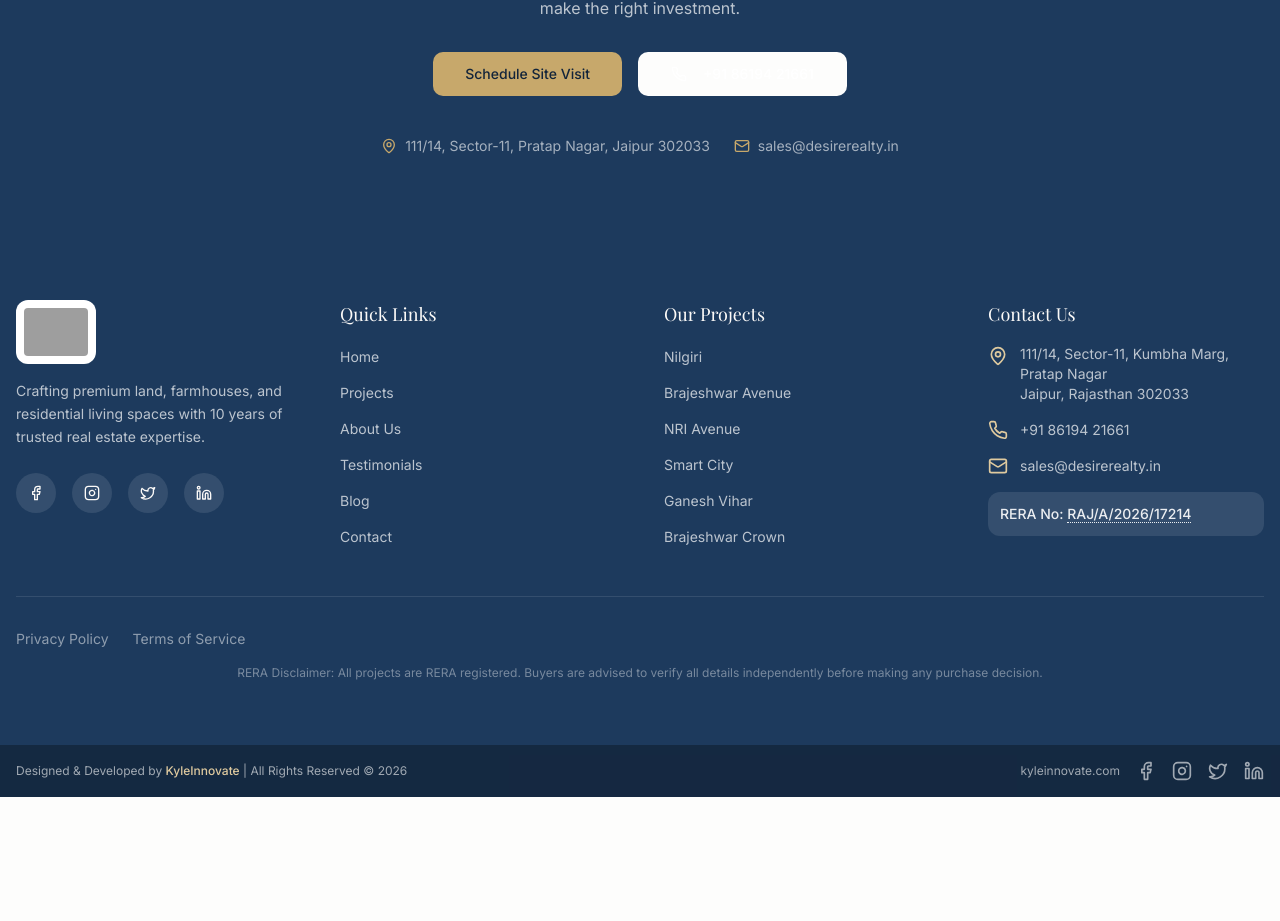
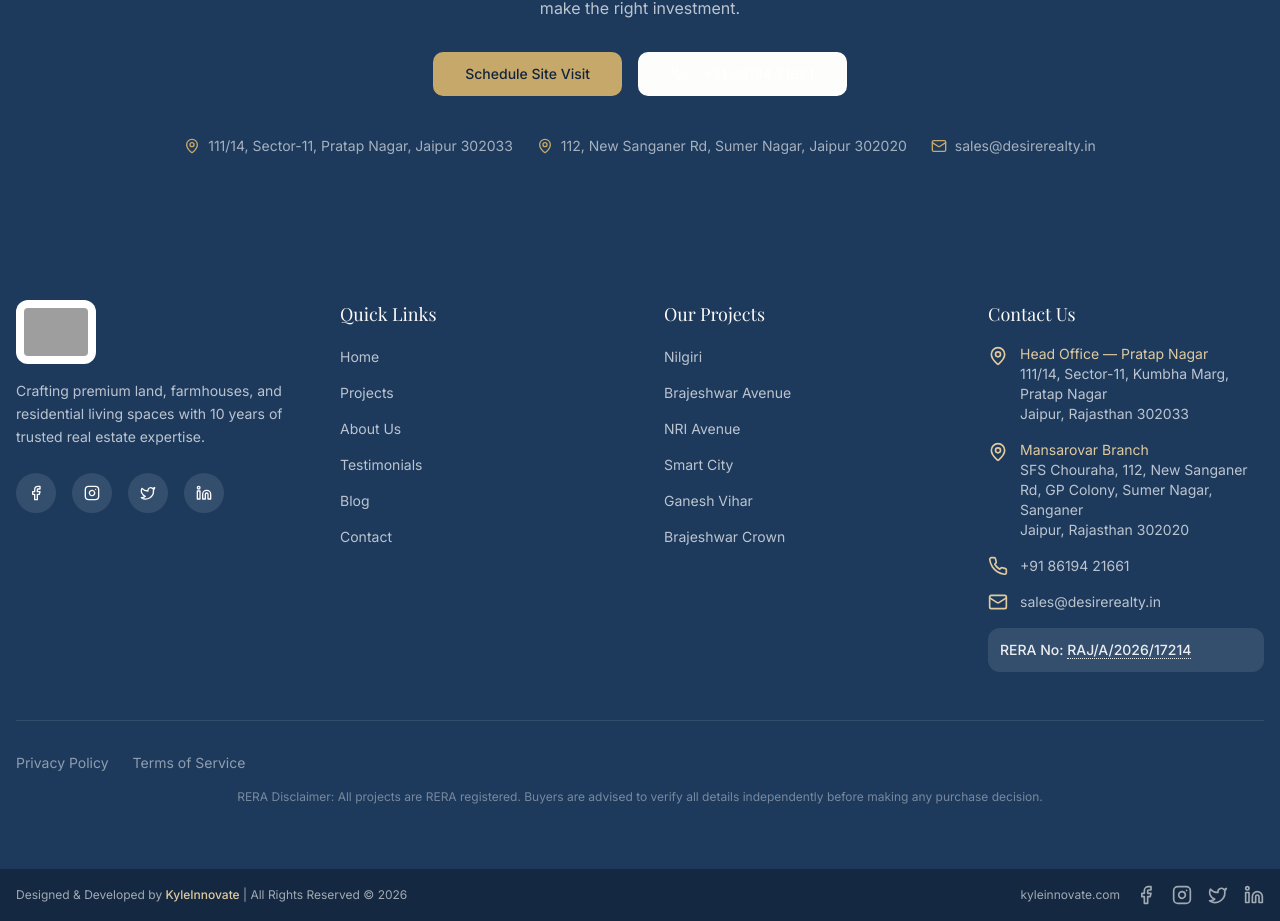
Before and after one commit to honeyakshat999/desire, a React (Vite) app: page /about in a window 1280 px wide. Shown: the part 2294-3215 px from the top of the page. Before the commit the page ends 3091 px from the top, so only its background shows below. Built offline with nearby package versions, Linux system fonts and the light colour scheme; grey boxes are pictures that could not be loaded.

Commit message:
added new branch

```diff
--- a/index.html
+++ b/index.html
@@ -84,7 +84,9 @@
         { "@type": "Place", "name": "Vaishali Nagar, Jaipur" },
         { "@type": "Place", "name": "Jagatpura, Jaipur" },
         { "@type": "Place", "name": "Chaksu, Jaipur" },
-        { "@type": "Place", "name": "200 FT Road, Jaipur" }
+        { "@type": "Place", "name": "200 FT Road, Jaipur" },
+        { "@type": "Place", "name": "Mansarovar, Jaipur" },
+        { "@type": "Place", "name": "Sanganer, Jaipur" }
       ],
       "identifier": {
         "@type": "PropertyValue",
@@ -96,6 +98,42 @@
         "https://www.instagram.com/desire__realty/",
         "https://linkedin.com/company/desirerealty",
         "https://twitter.com/desirerealty"
+      ]
+    }
+    </script>
+
+    <!-- Mansarovar Branch (LocalBusiness) Schema -->
+    <script type="application/ld+json">
+    {
+      "@context": "https://schema.org",
+      "@type": ["RealEstateAgent", "LocalBusiness"],
+      "@id": "https://desirerealty.in/#business-mansarovar",
+      "name": "Desire Realty — Mansarovar Branch",
+      "url": "https://desirerealty.in",
+      "telephone": "+91-86194-21661",
+      "email": "sales@desirerealty.in",
+      "image": "https://desirerealty.in/og-image.jpg",
+      "branchOf": { "@id": "https://desirerealty.in/#business" },
+      "address": {
+        "@type": "PostalAddress",
+        "streetAddress": "SFS Chouraha, 112, New Sanganer Rd, GP Colony, Sumer Nagar, Sanganer",
+        "addressLocality": "Jaipur",
+        "addressRegion": "Rajasthan",
+        "postalCode": "302020",
+        "addressCountry": "IN"
+      },
+      "geo": {
+        "@type": "GeoCoordinates",
+        "latitude": "26.840555",
+        "longitude": "75.766388"
+      },
+      "openingHoursSpecification": [
+        {
+          "@type": "OpeningHoursSpecification",
+          "dayOfWeek": ["Monday","Tuesday","Wednesday","Thursday","Friday","Saturday"],
+          "opens": "09:00",
+          "closes": "18:00"
+        }
       ]
     }
     </script>
--- a/src/components/ContactSection.tsx
+++ b/src/components/ContactSection.tsx
@@ -2,6 +2,7 @@ import { motion } from "framer-motion";
 import { Phone, Mail, MapPin, MessageCircle } from "lucide-react";
 import { ReraLink } from "@/components/ReraLink";
 import { Button } from "@/components/ui/button";
+import { branches } from "@/data/branches";
 import EnquiryForm from "./EnquiryForm";
 
 const ContactSection = () => {
@@ -63,21 +64,23 @@ const ContactSection = () => {
                 </div>
               </div>
 
-              <div className="flex items-start gap-4">
+              {branches.map((branch) => (
+                <div key={branch.id} className="flex items-start gap-4">
                   <div className="w-12 h-12 bg-accent/10 rounded-lg flex items-center justify-center flex-shrink-0">
                     <MapPin className="h-5 w-5 text-accent" />
                   </div>
                   <div>
                     <h3 className="font-medium text-foreground mb-1">
-                    Visit Our Office
+                      {branch.label}
                     </h3>
                     <p className="text-muted-foreground">
-                    111/14, Sector-11, Kumbha Marg, Pratap Nagar
+                      {branch.street}
                       <br />
-                    Jaipur, Rajasthan 302033
+                      {branch.cityLine}
                     </p>
                   </div>
                 </div>
+              ))}
 
               <div className="mt-4 p-3 bg-accent/10 rounded-lg">
                 <p className="text-sm font-medium text-foreground">
@@ -101,18 +104,25 @@ const ContactSection = () => {
               Chat on WhatsApp
             </Button>
 
-            {/* Map */}
-            <div className="mt-8 rounded-xl overflow-hidden shadow-lg h-64">
+            {/* Maps */}
+            <div className="mt-8 space-y-4">
+              {branches.map((branch) => (
+                <div
+                  key={branch.id}
+                  className="rounded-xl overflow-hidden shadow-lg h-56"
+                >
                   <iframe
-                src="https://www.google.com/maps/embed?pb=!1m18!1m12!1m3!1d3561.2018440606857!2d75.82188627511756!3d26.801700964853058!2m3!1f0!2f0!3f0!3m2!1i1024!2i768!4f13.1!3m3!1m2!1s0x396dc9940991979f%3A0x20c215a9012762a4!2s143%2F111%2C%20Sector%2011%20Rd%2C%20Kumbha%20Marg%2C%20Sanganer%2C%20Sector%2011%2C%20Pratap%20Nagar%2C%20Jaipur%2C%20Rajasthan%20302033!5e0!3m2!1sen!2sin!4v1768761364202!5m2!1sen!2sin"
+                    src={branch.mapUrl}
                     width="100%"
                     height="100%"
                     style={{ border: 0 }}
                     allowFullScreen
                     loading="lazy"
                     referrerPolicy="no-referrer-when-downgrade"
-                title="Office Location"
+                    title={`${branch.label} Location`}
                   />
+                </div>
+              ))}
             </div>
           </motion.div>
 
--- a/src/components/Footer.tsx
+++ b/src/components/Footer.tsx
@@ -9,6 +9,7 @@ import {
   Linkedin,
   Twitter,
 } from "lucide-react";
+import { branches } from "@/data/branches";
 const logo = "https://res.cloudinary.com/ddnjyktnc/image/upload/f_auto,q_auto/v1771482819/Desire-Realty-website-images/src/assets/logo.jpg";
 
 const Footer = () => {
@@ -169,14 +170,17 @@ const Footer = () => {
           <div>
             <h3 className="font-serif text-lg mb-4">Contact Us</h3>
             <ul className="space-y-4">
-              <li className="flex items-start gap-3">
-                <MapPin className="h-5 w-5 text-gold-light flex-shrink-0 mt-0.5" />
-                <span className="text-white/70 text-sm">
-                  111/14, Sector-11, Kumbha Marg, Pratap Nagar
-                  <br />
-                  Jaipur, Rajasthan 302033
-                </span>
-              </li>
+              {branches.map((branch) => (
+                <li key={branch.id} className="flex items-start gap-3">
+                  <MapPin className="h-5 w-5 text-gold-light flex-shrink-0 mt-0.5" />
+                  <span className="text-white/70 text-sm">
+                    <span className="block text-gold-light">{branch.label}</span>
+                    {branch.street}
+                    <br />
+                    {branch.cityLine}
+                  </span>
+                </li>
+              ))}
               <li className="flex items-center gap-3">
                 <Phone className="h-5 w-5 text-gold-light" />
                 <a
--- /dev/null
+++ b/src/data/branches.ts
@@ -0,0 +1,34 @@
+export interface Branch {
+  id: string;
+  /** Heading shown above the address block. */
+  label: string;
+  /** Street line, rendered above the city line. */
+  street: string;
+  /** City, state and PIN, e.g. "Jaipur, Rajasthan 302033". */
+  cityLine: string;
+  /** Compact one-line variant for tight layouts like the About CTA strip. */
+  shortAddress: string;
+  /** Google Maps embed src consumed directly as an iframe src. */
+  mapUrl: string;
+}
+
+export const branches: Branch[] = [
+  {
+    id: "pratap-nagar",
+    label: "Head Office — Pratap Nagar",
+    street: "111/14, Sector-11, Kumbha Marg, Pratap Nagar",
+    cityLine: "Jaipur, Rajasthan 302033",
+    shortAddress: "111/14, Sector-11, Pratap Nagar, Jaipur 302033",
+    mapUrl:
+      "https://www.google.com/maps/embed?pb=!1m18!1m12!1m3!1d3561.2018440606857!2d75.82188627511756!3d26.801700964853058!2m3!1f0!2f0!3f0!3m2!1i1024!2i768!4f13.1!3m3!1m2!1s0x396dc9940991979f%3A0x20c215a9012762a4!2s143%2F111%2C%20Sector%2011%20Rd%2C%20Kumbha%20Marg%2C%20Sanganer%2C%20Sector%2011%2C%20Pratap%20Nagar%2C%20Jaipur%2C%20Rajasthan%20302033!5e0!3m2!1sen!2sin!4v1768761364202!5m2!1sen!2sin",
+  },
+  {
+    id: "mansarovar",
+    label: "Mansarovar Branch",
+    street: "SFS Chouraha, 112, New Sanganer Rd, GP Colony, Sumer Nagar, Sanganer",
+    cityLine: "Jaipur, Rajasthan 302020",
+    shortAddress: "112, New Sanganer Rd, Sumer Nagar, Jaipur 302020",
+    mapUrl:
+      "https://www.google.com/maps/embed?pb=!1m18!1m12!1m3!1d889.9952627519158!2d75.76638812851918!3d26.84055499516005!2m3!1f0!2f0!3f0!3m2!1i1024!2i768!4f13.1!3m3!1m2!1s0x396db50075df05a3%3A0x1aa384208bbce9be!2sDDR%20GROUP%20(DREAM%20DWELL%20REALITY)!5e0!3m2!1sen!2sin!4v1786299266406!5m2!1sen!2sin",
+  },
+];
--- a/src/pages/About.tsx
+++ b/src/pages/About.tsx
@@ -21,6 +21,7 @@ import {
   Target,
   Eye,
 } from "lucide-react";
+import { branches } from "@/data/branches";
 
 const stats = [
   { icon: Clock, value: "10+", label: "Years of Excellence", description: "Building trust since 2015" },
@@ -283,11 +284,13 @@ const About = () => {
                 +91 86194 21661
               </Button>
             </div>
-            <div className="mt-10 flex flex-col sm:flex-row items-center justify-center gap-6 text-white/60 text-sm">
-              <span className="flex items-center gap-2">
-                <MapPin className="h-4 w-4 text-accent" />
-                111/14, Sector-11, Pratap Nagar, Jaipur 302033
-              </span>
+            <div className="mt-10 flex flex-col sm:flex-row flex-wrap items-center justify-center gap-6 text-white/60 text-sm">
+              {branches.map((branch) => (
+                <span key={branch.id} className="flex items-center gap-2">
+                  <MapPin className="h-4 w-4 text-accent" />
+                  {branch.shortAddress}
+                </span>
+              ))}
               <span className="flex items-center gap-2">
                 <Mail className="h-4 w-4 text-accent" />
                 sales@desirerealty.in
```
Also changed, not shown: .claude/settings.local.json, public/llms.txt. Lines whose indentation alone changed are shown as unchanged.
